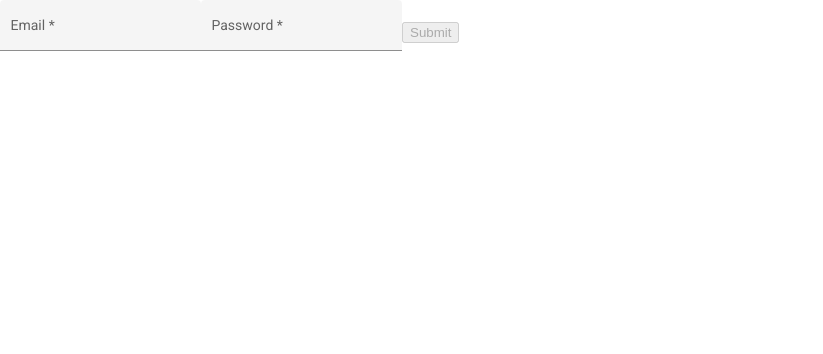
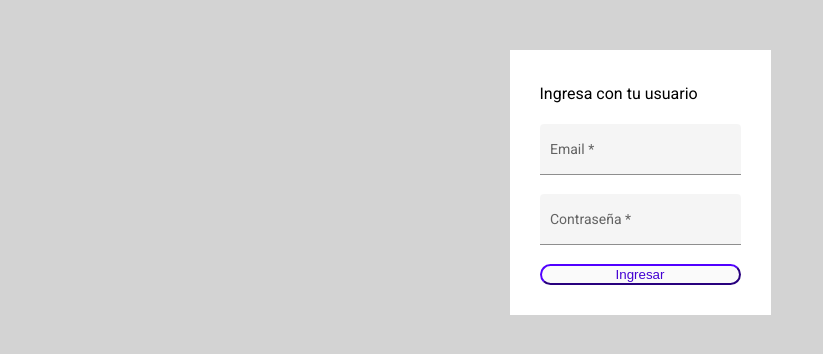
Before and after one commit to ebugdahl/Aterrizar-FE-Angular, an Angular app: page / in a window 1280 px wide. Shown: the top 354 px of the page, without its empty margins (0-823 px from the left). Built offline with nearby package versions, Linux system fonts and the light colour scheme.

Commit message:
login form style

```diff
--- a/src/modules/login/components/form/login-form.component.html
+++ b/src/modules/login/components/form/login-form.component.html
@@ -1,16 +1,32 @@
+<div class="container">
+  <div class="login__form">
     <form [formGroup]="loginForm" (ngSubmit)="onSubmit()">
 
+      <h3>Ingresa con tu usuario</h3>
+
+      <div class="form__field__container" [hidden]="!invalidCredentialsLabelShown">
+        <div class="error__label">
+          <label id="invalid_credentials">Incorrect username or password</label>
+        </div>
+      </div>
+
+      <div class="form__field__container">
         <mat-form-field appearance="fill">
           <mat-label>Email</mat-label>
           <input matInput formControlName="email">
         </mat-form-field>
+      </div>
 
+      <div class="form__field__container">
         <mat-form-field appearance="fill">
-        <mat-label>Password</mat-label>
+          <mat-label>Contraseña</mat-label>
           <input matInput type="password" formControlName="password">
         </mat-form-field>
+      </div>
 
-    <button id="submit_button" mat-button type="submit" [disabled]="!loginForm.valid">Submit</button>
-
-    <label id="invalid_credentials" [hidden]="!invalidCredentialsLabelShown">Incorrect username or password</label>
+      <div class="form__field__container">
+        <button id="submit_button" class="login__button" mat-button type="submit" [disabled]="!loginForm.valid">Ingresar</button>
+      </div>
     </form>
+  </div>
+</div>
--- a/src/modules/login/components/form/login-form.component.scss
+++ b/src/modules/login/components/form/login-form.component.scss
@@ -0,0 +1,36 @@
+.container {
+    margin-left: auto;
+    margin-right: auto;
+    max-width: 500px;
+
+    .login__form{
+
+        background-color: white;
+        padding: 30px 30px 30px 30px;
+        width: max-content;
+        margin: auto;
+
+        .form__field__container{
+
+            .error__label{
+                background-color: #f2665c;
+                color: red;
+                padding: 2px;
+                margin-bottom: 10px;
+            }
+        }
+    }
+
+}
+
+.login__button{
+    color:#4300d2;
+    border-color: #4300d2;
+    border-radius: 24px;
+    width: 100%;
+}
+
+.login__button:hover{
+    background-color: #4300d2;
+    color: white;
+}
--- a/src/modules/login/components/wrapper/login-wrapper.component.html
+++ b/src/modules/login/components/wrapper/login-wrapper.component.html
@@ -1 +1,3 @@
-<app-login-form></app-login-form>
+<div class="login__form__container">
+    <app-login-form></app-login-form>
+</div>
--- a/src/modules/login/components/wrapper/login-wrapper.component.scss
+++ b/src/modules/login/components/wrapper/login-wrapper.component.scss
@@ -0,0 +1,6 @@
+.login__form__container {
+    display: block;
+    height: 100%;
+    background-color: lightgray;
+    padding-top: 50px;
+}
--- a/src/styles.scss
+++ b/src/styles.scss
@@ -2,3 +2,7 @@
 
 html, body { height: 100%; }
 body { margin: 0; font-family: Roboto, "Helvetica Neue", sans-serif; }
+app-root{
+    display: block;
+    height: 100%;
+}
```
Lines whose indentation alone changed are shown as unchanged.
